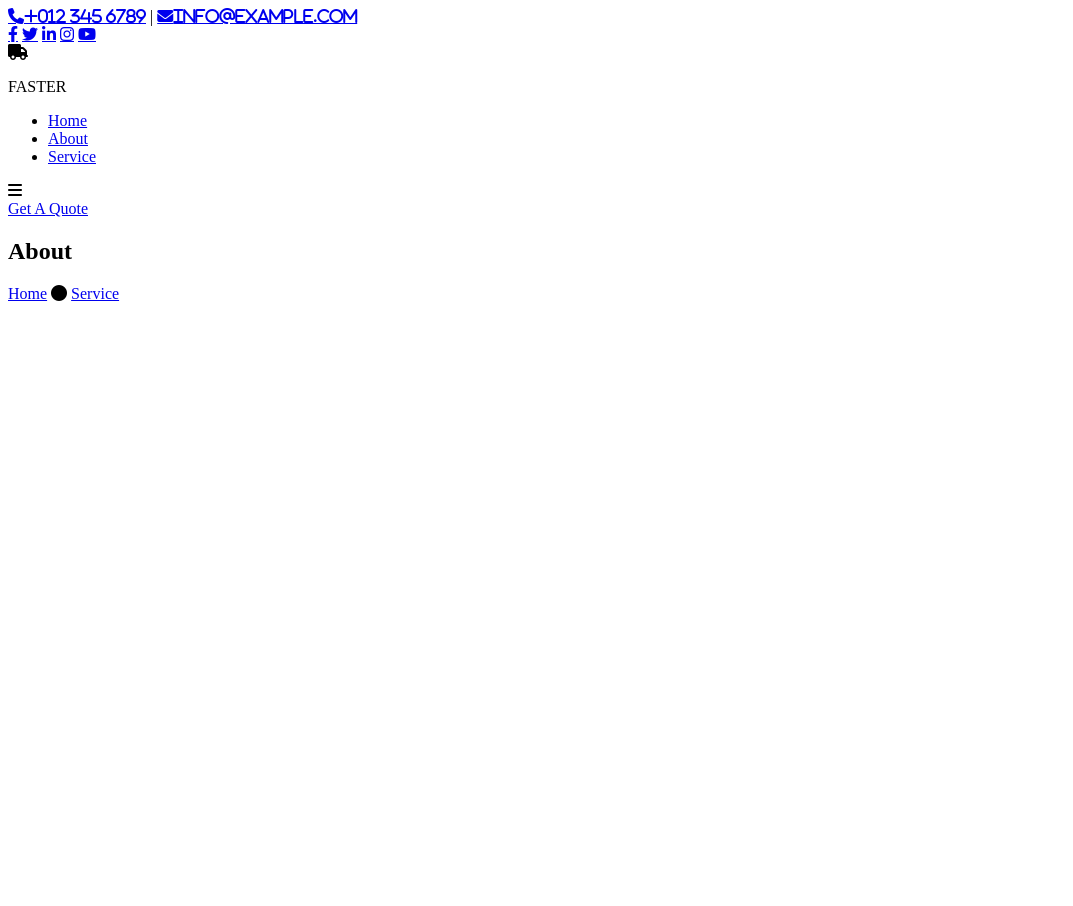
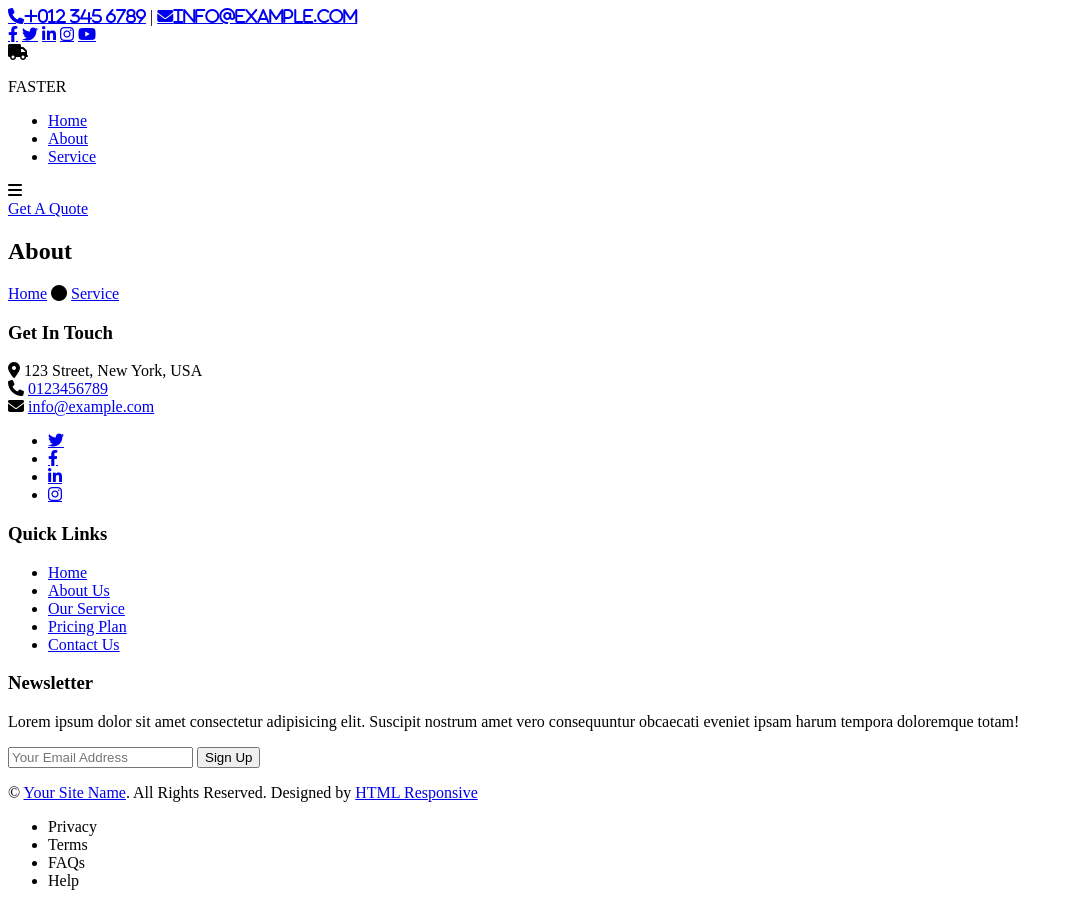
Before and after one commit to pssgarcia/CourseWork---2, a plain HTML site: page about.html in a window 1280 px wide. Shown: the whole page, without its empty margins (0-1073 px from the left). Before the commit the page ends 800 px from the top, so only its background shows below. Drawn offline with Linux system fonts and the light colour scheme.

Commit message:
About-Lim: Footer is done

```diff
--- a/about.html
+++ b/about.html
@@ -55,5 +55,73 @@
             </aside>
         </section>
     </header>
+    <footer>
+        <!--FOOTER TOP-->
+        <section>
+            <!-- GET IN TOUCH -->
+            <article>
+                <h3>
+                    Get In Touch
+                </h3>
+                <aside>
+                    <i class="fa-solid fa-location-dot"></i>
+                    <adress>123 Street, New York, USA</adress>
+                </aside>
+                <aside>
+                    <i class="fa-solid fa-phone"></i>
+                    <a href="tel:+0123456789">0123456789</a>
+                </aside>
+                <aside>
+                    <i class="fa-solid fa-envelope"></i>
+                    <a href="mailto:info@company.com">info@example.com</a>
+                </aside>
+                <ul>
+                    <li><a href="#" class="fa-brands fa-twitter"></a></li>
+                    <li><a href="#" class="fa-brands fa-facebook-f"></a></li>
+                    <li><a href="#" class="fa-brands fa-linkedin-in"></a></li>
+                    <li><a href="#" class="fa-brands fa-instagram"></a></li>
+                </ul>
+            </article>
+            <!-- QUICK LINKS -->
+            <article>
+                <h3>
+                    Quick Links
+                </h3>
+                <ul>
+                    <li><a href="#">Home</a></li>
+                    <li><a href="#about">About Us</a></li>
+                    <li><a href="#service">Our Service</a></li>
+                    <li><a href="#price">Pricing Plan</a></li> <!-- check -->
+                    <li><a href="#contact">Contact Us</a></li> <!-- add id -->
+                </ul>
+            </article>
+            <!-- NEWS LETTER -->
+            <article>
+                <h3>
+                    Newsletter
+                </h3>
+                <p>
+                    Lorem ipsum dolor sit amet consectetur adipisicing elit. Suscipit nostrum amet vero consequuntur obcaecati eveniet ipsam harum tempora doloremque totam!
+                </p>
+                <form>
+                    <input type="email" name="email" id="email" placeholder="Your Email Address">
+                    <input type="submit" value="Sign Up">
+                </form>
+            </article>
+        </section>
+        <!--FOOTER BOTTOM-->
+        <article>
+            <p>
+                &copy; <a href="#">Your Site Name</a>.
+                All Rights Reserved. Designed by <a href="#">HTML Responsive</a>
+            </p>
+            <ul>
+                <li>Privacy</li>
+                <li>Terms</li>
+                <li>FAQs</li>
+                <li>Help</li>
+            </ul>
+        </article>
+    </footer>
 </body>
 </html>
```
